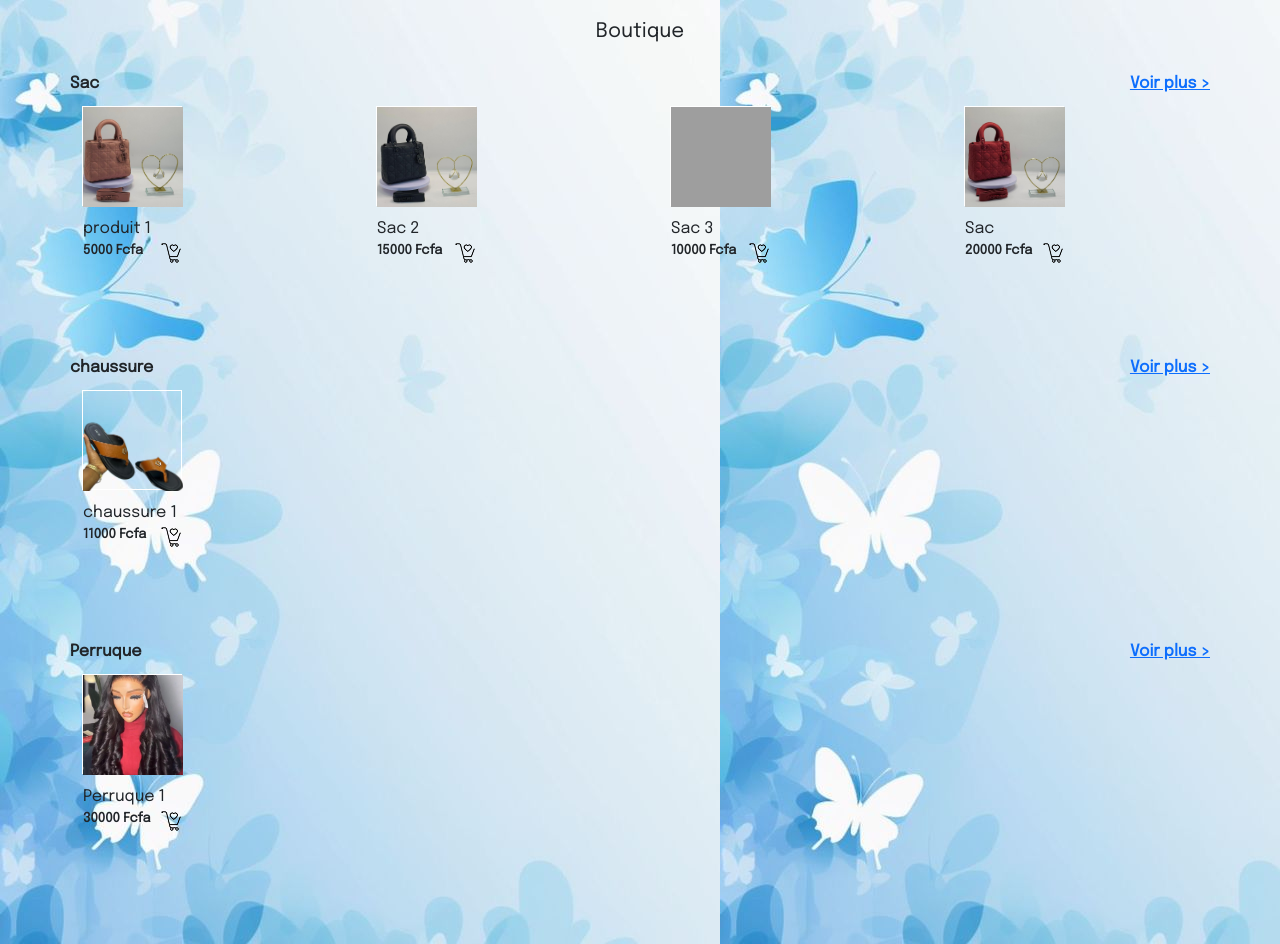
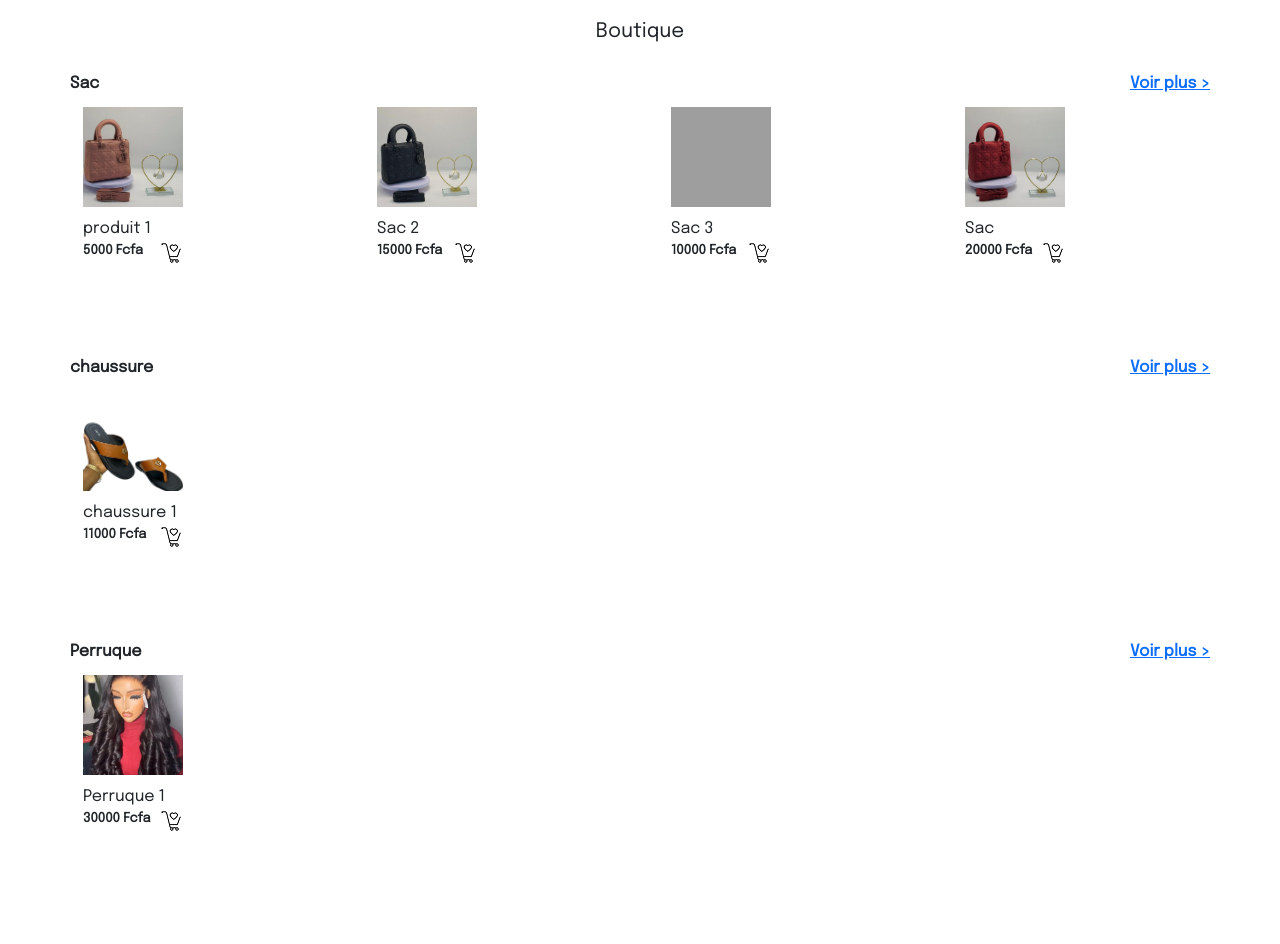
Before and after one commit to Sbadji29/Astooglam, a Django app: page /boutique/ in a window 1280 px wide. Shown: the part 120-1064 px from the top of the page. Run offline with Django 5.2, Linux system fonts and the light colour scheme; data comes from the database, SQL or seed files in the repository; both versions use the stored data as it was after the commit; grey boxes are pictures that could not be loaded.

Commit message:
changement terminer

```diff
--- a/shop/vente/static/accueil.css
+++ b/shop/vente/static/accueil.css
@@ -197,7 +197,7 @@
 }
 
 .bonne_affaire{
-    background-image: url("/static/blue.jpg");
+    /* background-image: url("/static/blue.jpg"); */
     padding: 20px;
     border-radius: 5px;
 }
--- a/shop/vente/static/boutique.css
+++ b/shop/vente/static/boutique.css
@@ -1,6 +1,6 @@
 body .contenu{
     width: 100%;
-    background-image: url("/static/deco.jpg");
+    /* background-image: url("/static/deco.jpg");    */
 }
 
 
```
Also changed, not shown: shop/db.sqlite3, shop/media/categorie_image/perruque1-removebg-preview_wlKXkvv.png (added), shop/media/produit_image/perruque4_RpuLK4C.jpg (added), shop/media/produit_image/sac27_83ByqPT.jpg (added).
